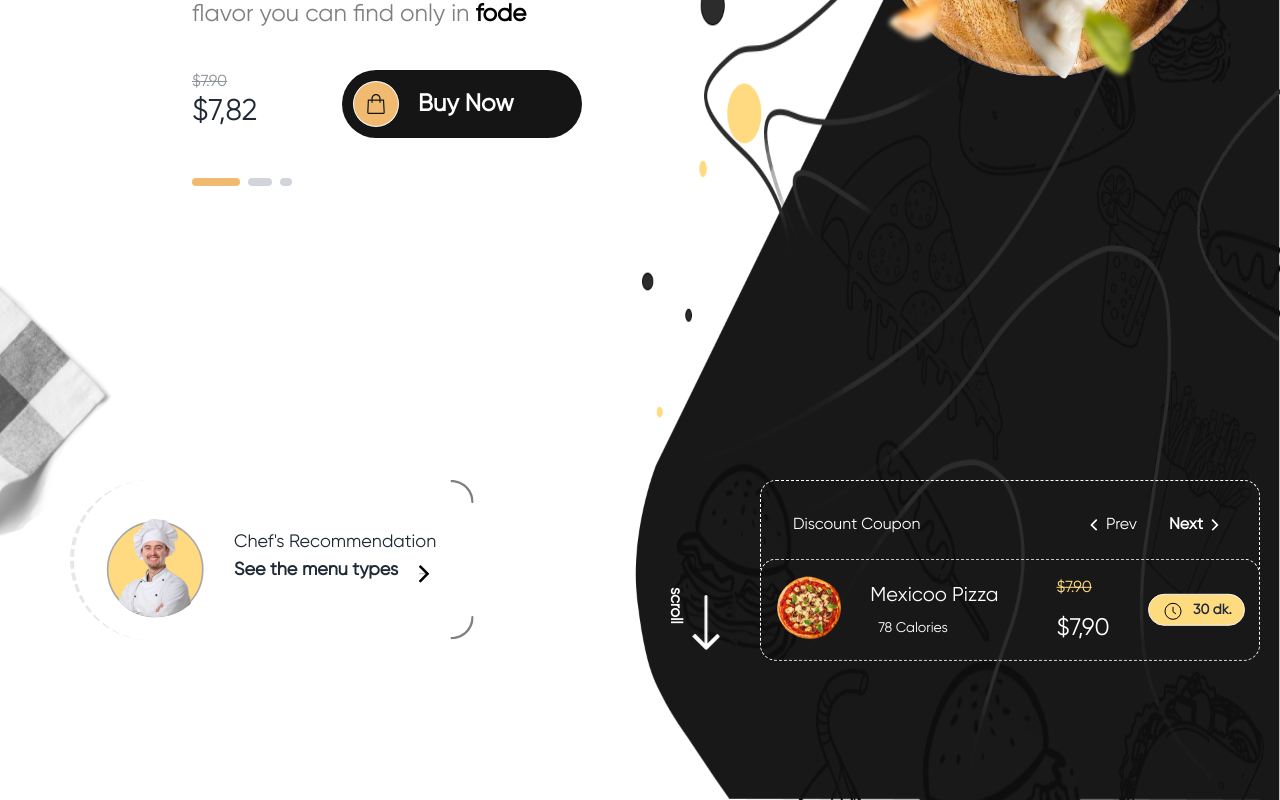
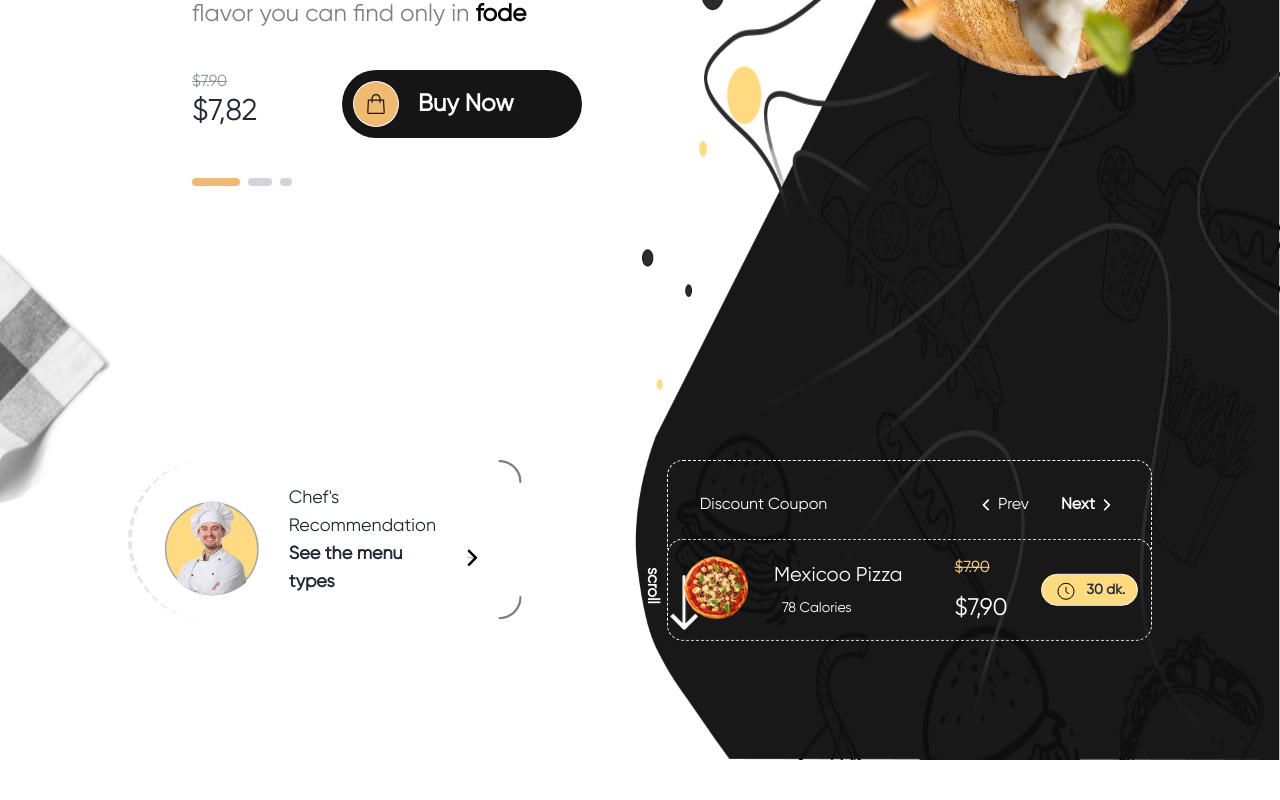
Before and after one commit to thony32/react-wcc-s4, a React (Vite) app: page / in a window 1280 px wide. Shown: the part 460-1260 px from the top of the page. After the commit the page ends 1220 px from the top, so only its background shows below. Built offline with nearby package versions, Linux system fonts and the light colour scheme.

Commit message:
fix paddin

```diff
--- a/src/components/Base.tsx
+++ b/src/components/Base.tsx
@@ -160,7 +160,7 @@ export default function Base() {
         </div>
 
       </div>
-      <div className="flex justify-between lg:gap-10 lg:p-5 2xl:p-8 2xl:gap-16">
+      <div className="flex justify-between lg:gap-10 2xl:gap-16 px-[10%]">
         <Chef />
 
         <div className="flex items-center lg:translate-x-[110%] 2xl:translate-x-[150%] ">
--- a/src/components/Chef.tsx
+++ b/src/components/Chef.tsx
@@ -1,6 +1,6 @@
 export default function Chef() {
   return (
-    <div className="h-40 relative flex items-center lg:gap-7 2xl:gap-8 p-8 border-l-4 border-dashed border-l-grey-400 rounded-l-full lg:ml-[50px] 2xl:ml-[100px] cursor-default group">
+    <div className="h-40 relative flex items-center lg:gap-7 2xl:gap-8 p-8 border-l-4 border-dashed border-l-grey-400 rounded-l-full group">
       <svg
         xmlns="http://www.w3.org/2000/svg"
         className="absolute top-0 right-0 w-6 h-6"
--- a/src/components/Pizza.tsx
+++ b/src/components/Pizza.tsx
@@ -86,7 +86,7 @@ export default function Pizza() {
           </div>
 
           <div className="flex justify-center items-center">
-            <div className="flex items-center justify-center gap-2 btn lg:btn-sm 2xl:btn-md bg-[#ffdb80] rounded-full lowercase">
+            <button className="flex items-center justify-center gap-2 btn lg:btn-sm 2xl:btn-md bg-[#ffdb80] rounded-full lowercase">
               <div>
 
                 <svg
@@ -104,7 +104,7 @@ export default function Pizza() {
                 </svg>
               </div>
               <div className="text-center lg:text-sm 2xl:text-lg">30 dk.</div>
-            </div>
+            </button>
           </div>
         </div>
       </div>
```
